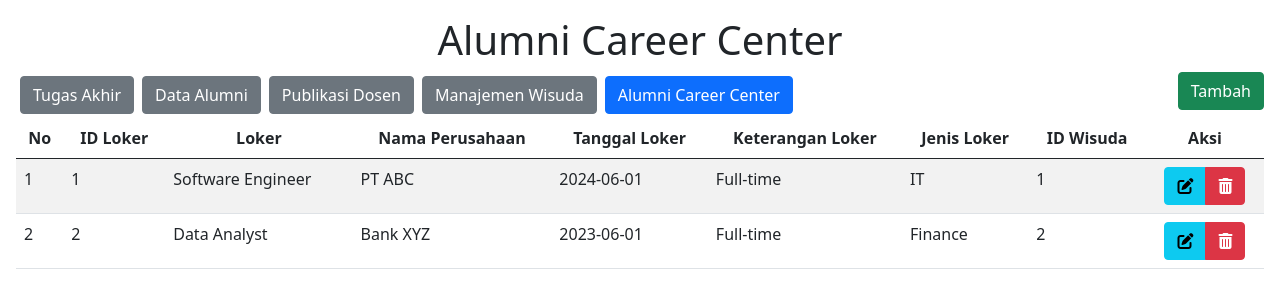
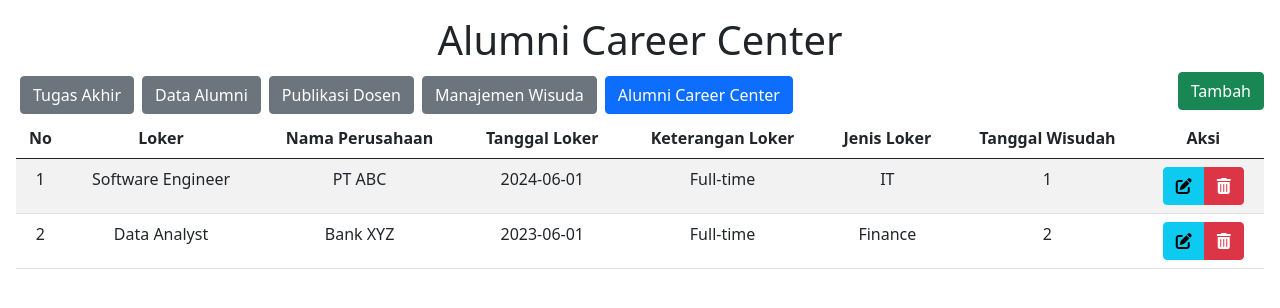
Before and after one commit to Nikkoadr/tugas_kelompok_pbo_lanjut, a Flask app: page /alumni_career_center/ in a window 1280 px wide. Shown: the top 308 px of the page. Run offline with Flask 3, Linux system fonts and the light colour scheme; data comes from the database, SQL or seed files in the repository.

Commit message:
update table

```diff
--- a/modules/alumni_career_center/templates/alumni_career_center_index.html
+++ b/modules/alumni_career_center/templates/alumni_career_center_index.html
@@ -23,21 +23,19 @@
                 <thead>
                 <tr class="text-center">
                     <th>No</th>
-                    <th>ID Loker</th>
                     <th>Loker</th>
                     <th>Nama Perusahaan</th>
                     <th>Tanggal Loker</th>
                     <th>Keterangan Loker</th>
                     <th>Jenis Loker</th>
-                    <th>ID Wisuda</th>
+                    <th>Tanggal Wisudah</th>
                     <th>Aksi</th>
                 </tr>
                 </thead>
                 <tbody>
                 {% for obj in data %}
-                <tr>
+                <tr class="text-center">
                     <td>{{ loop.index }}</td>
-                    <td>{{obj.id_loker}}</td>
                     <td>{{obj.loker}}</td>
                     <td>{{obj.nama_perusahaan}}</td>
                     <td>{{obj.tgl_loker}}</td>
--- a/modules/data_alumni/templates/data_alumni_index.html
+++ b/modules/data_alumni/templates/data_alumni_index.html
@@ -36,7 +36,7 @@
                 </thead>
                 <tbody>
                 {% for obj in data %}
-                <tr>
+                <tr class="text-center">
                     <td>{{ loop.index }}</td>
                     <td>{{obj.nama_awal}} {{ obj.nama_akhir }}</td>
                     <td>{{obj.tgl_yudisium}}</td>
--- a/modules/manajemen_wisuda/templates/manajemen_wisuda_index.html
+++ b/modules/manajemen_wisuda/templates/manajemen_wisuda_index.html
@@ -23,7 +23,6 @@
                 <thead>
                 <tr class="text-center">
                     <th>No</th>
-                    <th>ID Wisuda</th>
                     <th>Tanggal Wisuda</th>
                     <th>Aksi</th>
                 </tr>
@@ -32,7 +31,6 @@
                 {% for obj in data %}
                 <tr class="text-center">
                     <td>{{ loop.index }}</td>
-                    <td>{{obj.id_wisuda}}</td>
                     <td>{{obj.tgl_wisuda}}</td>
                     <td class="text-center align-middle">
                         <div class="btn-group" role="group" aria-label="Action buttons">
--- a/modules/publikasi_dosen/Publikasi_dosenView.py
+++ b/modules/publikasi_dosen/Publikasi_dosenView.py
@@ -5,7 +5,7 @@ class Publikasi_dosenView:
 
     @staticmethod
     def index():
-        data = Publikasi_dosenModel().get_nama()
+        data = Publikasi_dosenModel().all()
         return render_template('publikasi_dosen_index.html',data=data) #jsonify(data)
 
     @staticmethod
--- a/modules/publikasi_dosen/templates/publikasi_dosen_index.html
+++ b/modules/publikasi_dosen/templates/publikasi_dosen_index.html
@@ -27,13 +27,13 @@
                     <th>Tanggal Publikasi</th>
                     <th>Judul Publikasi</th>
                     <th>Jenis Publikasi</th>
-                    <th>ID Dosen</th>
+                    <th>Nama Dosen</th>
                     <th>Aksi</th>
                 </tr>
                 </thead>
                 <tbody>
                 {% for obj in data %}
-                <tr>
+                <tr class="text-center">
                     <td>{{ loop.index }}</td>
                     <td>{{obj.id_publikasi_dosen}}</td>
                     <td>{{obj.tgl_publikasi}}</td>
--- a/modules/tugas_akhir_mahasiswa/templates/tugas_akhir_mahasiswa_index.html
+++ b/modules/tugas_akhir_mahasiswa/templates/tugas_akhir_mahasiswa_index.html
@@ -32,7 +32,7 @@
                 </thead>
                 <tbody>
                 {% for obj in data %}
-                <tr>
+                <tr class="text-center">
                     <td>{{ loop.index }}</td>
                     <td>{{obj.tgl_publikasi}}</td>
                     <td>{{obj.judul}}</td>
```
